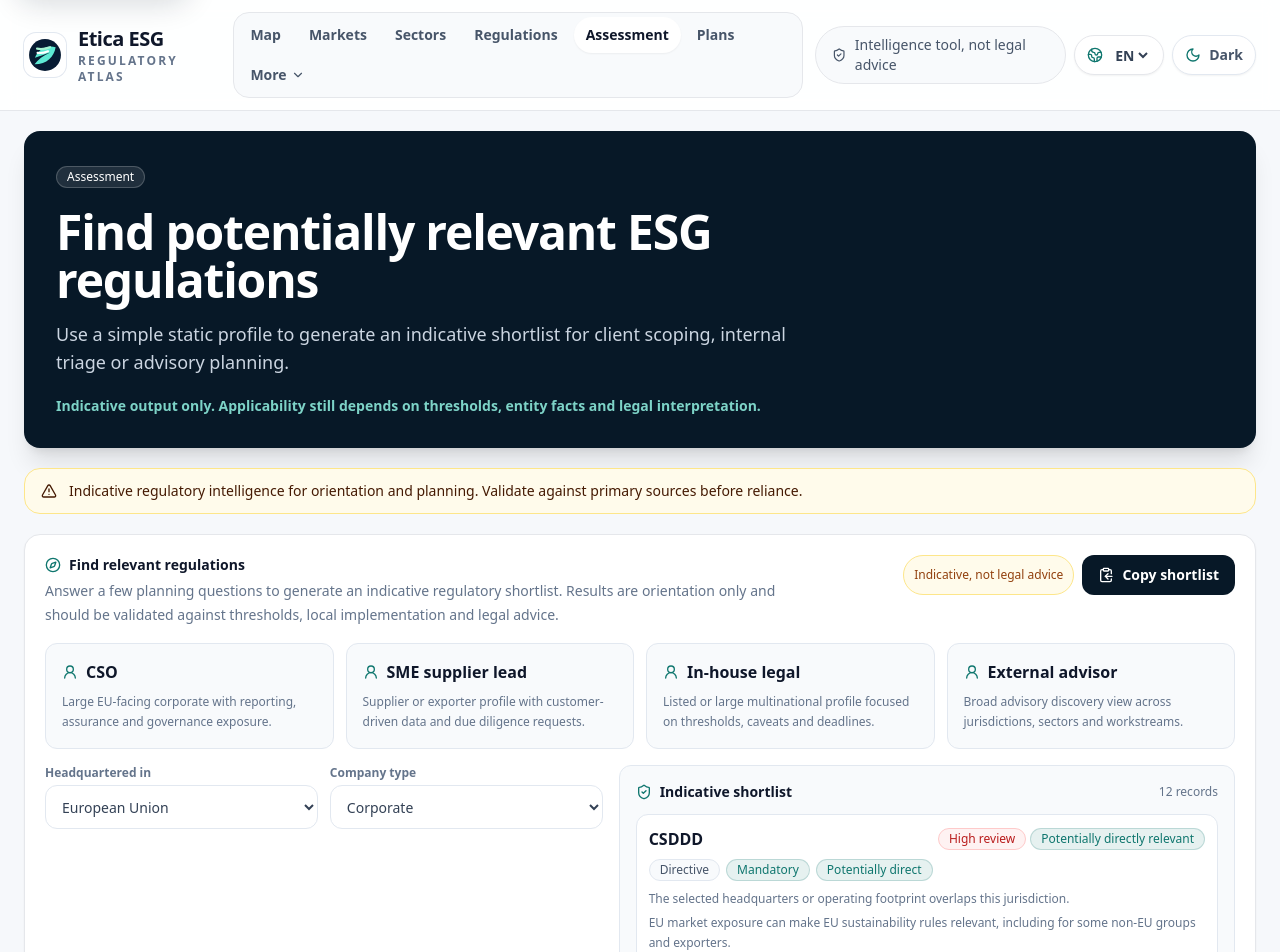
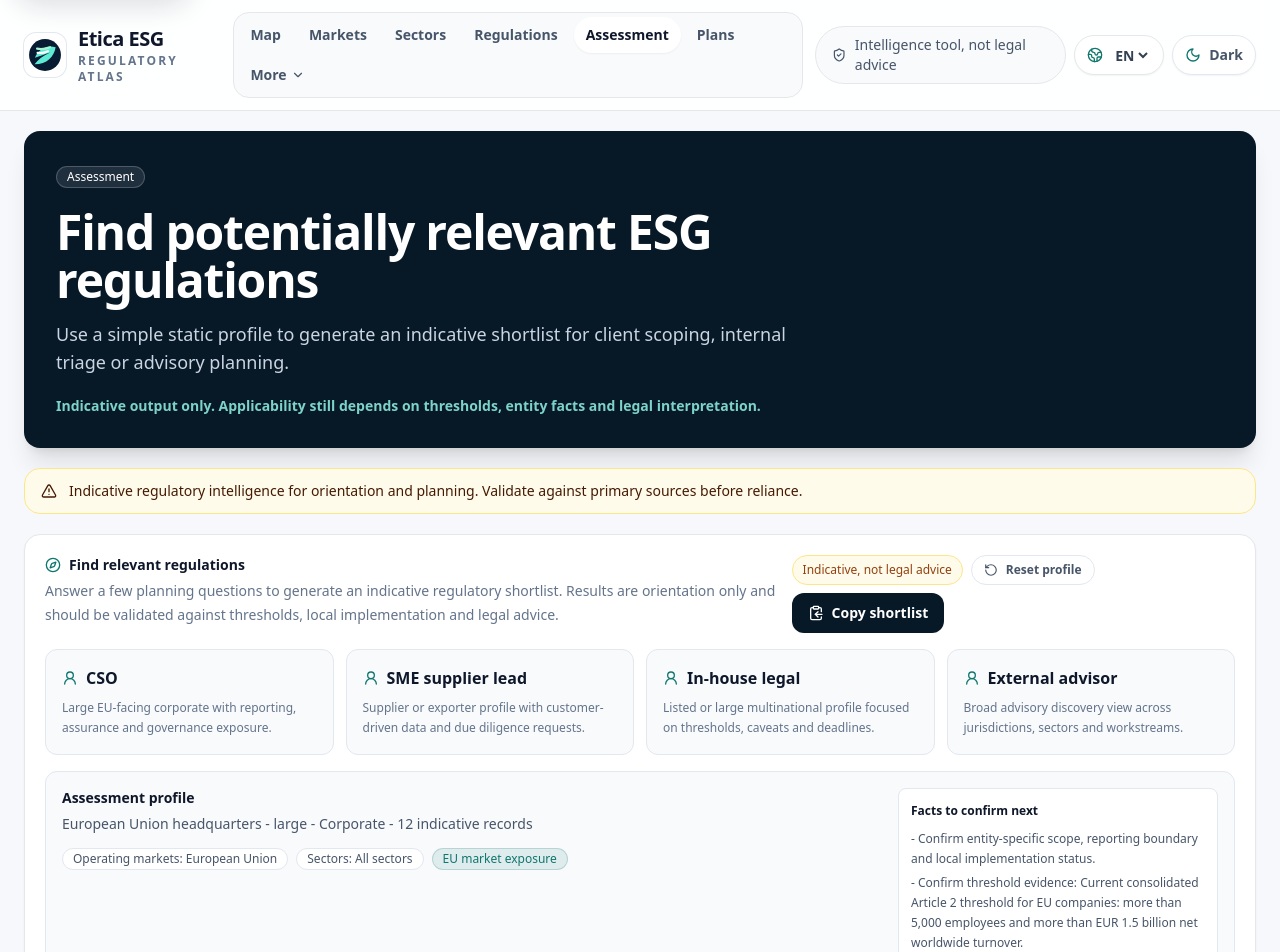
Before and after one commit to gabrielgage/esg-regulatory-atlas, a Next.js app: page /assessment in a window 1280 px wide. Shown: the top 952 px of the page. Built offline with nearby package versions, Linux system fonts and the light colour scheme.

Commit message:
Clarify assessment profile context
Clarify assessment profile context

Adds a compact assessment profile summary, reset behavior, and smoke coverage aligned to the default EU-oriented starter profile.

```diff
--- a/components/ApplicabilityWizard.tsx
+++ b/components/ApplicabilityWizard.tsx
@@ -1,7 +1,7 @@
 "use client";
 
 import { useEffect, useMemo, useState } from "react";
-import { Compass, ShieldCheck, UserRound } from "lucide-react";
+import { Compass, RotateCcw, ShieldCheck, UserRound } from "lucide-react";
 import { companyTypes, sectors } from "@/data/seed";
 import { jurisdictions } from "@/data/jurisdictions";
 import {
@@ -95,6 +95,14 @@ export function ApplicabilityWizard({ regulations, onSelect }: { regulations: Re
   const summary = useMemo(() => buildAssessmentSummary(results, answers), [answers, results]);
   const trackedJurisdictions = jurisdictions.filter((jurisdiction) => jurisdiction.type !== "international");
   const sectorChoices = sectors.filter((sector) => sector !== "Listed companies");
+  const activeExposureLabels = [
+    answers.listed ? "Listed company" : null,
+    answers.financialInstitution ? "Financial institution / fund / insurer" : null,
+    answers.euMarketExposure ? "EU market exposure" : null,
+    answers.regulatedImports ? "Regulated imports / commodities" : null,
+    answers.portfolioExposure ? "Portfolio / financed emissions" : null
+  ].filter(Boolean) as string[];
+  const missingFactsPreview = Array.from(new Set(results.flatMap((result) => result.missingFacts))).slice(0, 3);
 
   useEffect(() => {
     const persona = new URLSearchParams(window.location.search).get("persona") as PersonaId | null;
@@ -117,6 +125,14 @@ export function ApplicabilityWizard({ regulations, onSelect }: { regulations: Re
     }
   }
 
+  function resetProfile() {
+    setActivePersona(null);
+    setAnswers(defaultApplicabilityAnswers);
+    const url = new URL(window.location.href);
+    url.searchParams.delete("persona");
+    window.history.replaceState({}, "", url);
+  }
+
   return (
     <section className="rounded-2xl border bg-white p-5 shadow-sm">
       <div className="mb-4 flex flex-col gap-3 md:flex-row md:items-start md:justify-between">
@@ -132,6 +148,14 @@ export function ApplicabilityWizard({ regulations, onSelect }: { regulations: Re
         <div className="flex flex-wrap gap-2">
           {activePersona && <Badge className="border-teal/20 bg-teal/10 text-teal">Persona: {personaDoorways.find((doorway) => doorway.id === activePersona)?.label}</Badge>}
           <Badge className="border-amber-200 bg-amber-50 text-amber-800">Indicative, not legal advice</Badge>
+          <button
+            type="button"
+            onClick={resetProfile}
+            className="inline-flex items-center gap-2 rounded-full border border-slate-200 bg-white px-3 py-1.5 text-xs font-semibold text-slate-600 transition hover:border-teal/40 hover:text-ink"
+          >
+            <RotateCcw className="h-3.5 w-3.5" />
+            Reset profile
+          </button>
           <CopyMarkdownButton text={summary} label="Copy shortlist" />
         </div>
       </div>
@@ -156,6 +180,49 @@ export function ApplicabilityWizard({ regulations, onSelect }: { regulations: Re
             <p className="mt-2 text-xs leading-5 text-slate-500">{persona.description}</p>
           </button>
         ))}
+      </div>
+
+      <div data-testid="assessment-profile-summary" className="mb-4 grid gap-3 rounded-xl border border-slate-200 bg-slate-50 p-4 lg:grid-cols-[1fr_20rem]">
+        <div>
+          <div className="text-sm font-semibold text-ink">Assessment profile</div>
+          <p className="mt-1 text-sm leading-6 text-slate-600">
+            {jurisdictionLabel(answers.headquarters)} headquarters - {answers.companySize} - {answers.companyType} - {results.length} indicative records
+          </p>
+          <div className="mt-3 flex flex-wrap gap-2">
+            <Badge className="border-slate-200 bg-white text-slate-600">
+              Operating markets:{" "}
+              {answers.operatingJurisdictions.length
+                ? answers.operatingJurisdictions
+                    .slice(0, 3)
+                    .map((jurisdiction) => jurisdictionLabel(jurisdiction))
+                    .join(", ")
+                : "Not specified"}
+              {answers.operatingJurisdictions.length > 3 ? ` +${answers.operatingJurisdictions.length - 3}` : ""}
+            </Badge>
+            <Badge className="border-slate-200 bg-white text-slate-600">
+              Sectors: {answers.sectors.slice(0, 2).join(", ")}
+              {answers.sectors.length > 2 ? ` +${answers.sectors.length - 2}` : ""}
+            </Badge>
+            {activeExposureLabels.length ? (
+              activeExposureLabels.map((label) => (
+                <Badge key={label} className="border-teal/20 bg-teal/10 text-teal">
+                  {label}
+                </Badge>
+              ))
+            ) : (
+              <Badge className="border-slate-200 bg-white text-slate-500">No exposure toggles selected</Badge>
+            )}
+          </div>
+        </div>
+        <div className="rounded-lg border border-slate-200 bg-white p-3 text-xs leading-5 text-slate-600">
+          <div className="font-semibold text-ink">Facts to confirm next</div>
+          <ul className="mt-2 space-y-1">
+            {(missingFactsPreview.length ? missingFactsPreview : ["Entity-specific scope, thresholds and local implementation status."]).map((fact) => (
+              <li key={fact}>- {fact}</li>
+            ))}
+          </ul>
+          <p className="mt-2 text-slate-400">This is an orientation summary, not an applicability determination.</p>
+        </div>
       </div>
 
       <div className="grid gap-4 lg:grid-cols-[0.95fr_1.05fr]">
```
Also changed, not shown: 3 other files (tests, documents, lock files or other folders).
